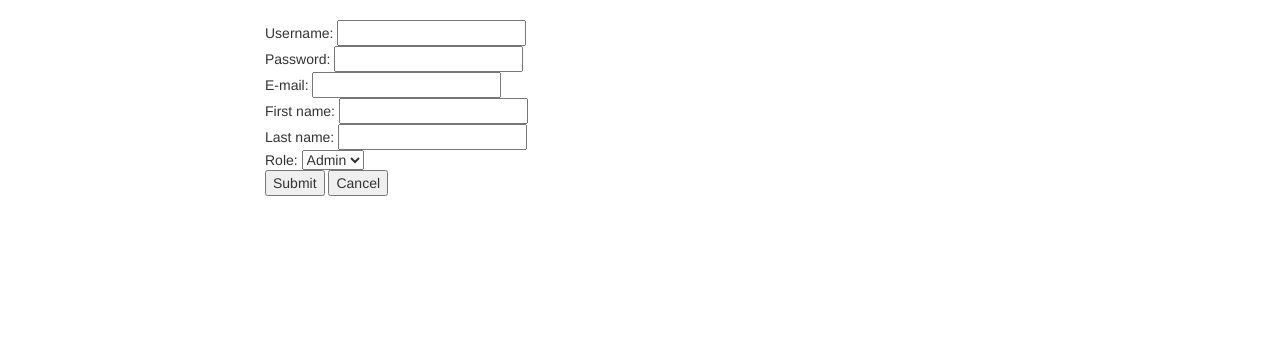
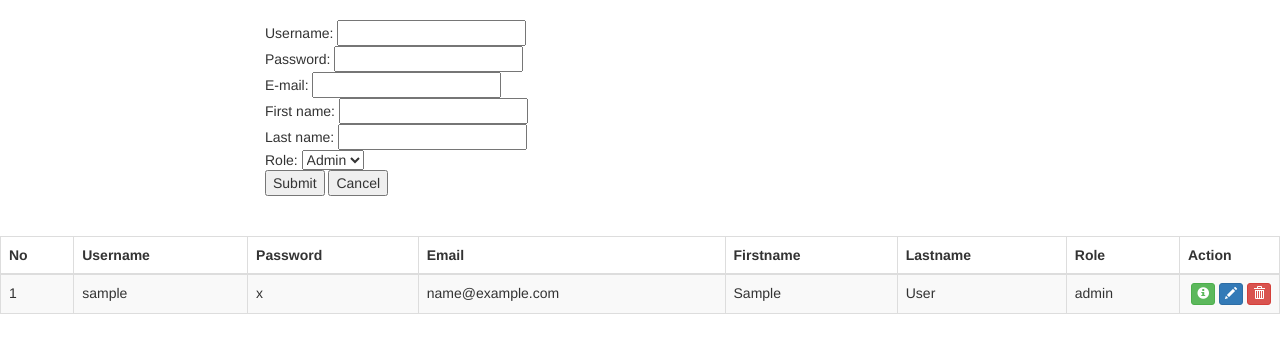
Before and after one commit to socheatameach/sochheata_customer_info, a PHP site: page /sochheata_customer_info-master/views/add_user.php in a window 1280 px wide. Shown: the top 353 px of the page. Run offline with PHP 8.4, Linux system fonts and the light colour scheme; tables that the repository leaves empty or names only in its code hold one stand-in row (values such as "Sample post").

Commit message:
[INIT] Init the latest version of project

```diff
--- a/controller/customer.php
+++ b/controller/customer.php
@@ -49,7 +49,7 @@ function add_customer($conn) {
 	$last_customer_id = $conn->insert_id;
 	add_service($conn, $GLOBALS['service'], $last_customer_id);
 	add_property($conn, $GLOBALS['property'], $last_customer_id);
-	header( "Location: http://localhost/sochheata_customer_info/views/list_customers.php");
+	header( "Location: http://localhost/sochheata_customer_info-master/views/list_customers.php");
 }
 
 
@@ -88,5 +88,5 @@ function delete_customer_by_id($conn, $customer_id) {
 	delete_property($conn, $customer_id);
 	$delete_customer_sql = build_sql_delete_by_id("customer", $where) ;
 	execute_sql($delete_customer_sql, $conn);
-	header( "Location: http://localhost/sochheata_customer_info/views/list_customers.php");
+	header( "Location: http://localhost/sochheata_customer_info-master/views/list_customers.php");
 }
--- a/dbcon.php
+++ b/dbcon.php
@@ -1,7 +1,7 @@
 <?php
 $servername = "localhost";
 $username = "root";
-$password = "root";
+$password = "";
 $dbname = "sochheata";
 
 // Create connection
--- a/index.php
+++ b/index.php
@@ -1,2 +1,2 @@
 <?php
-header( 'Location: http://localhost/sochheata_customer_info/views/list_customers.php' );
+header( 'Location: http://localhost/sochheata_customer_info-master/views/list_customers.php' );
--- a/views/add_user.php
+++ b/views/add_user.php
@@ -29,4 +29,58 @@
 	</div>
 </div>
 </body>
+<br>
+<br>
+
+		<?php
+
+		require "../dbcon.php";
+
+		$sql = "SELECT * FROM user;";
+		$result = $conn->query($sql);
+
+		?>
+		<table border="1" class="table table-striped table-bordered">
+			<thead>
+			    <tr>
+			        <th>No</th>
+			        <th>Username</th>
+			        <th>Password</th>
+			        <th>Email</th>
+			        <th>Firstname</th>
+			        <th>Lastname</th>
+			        <th>Role</th>
+			        <th width="100">Action</th>
+			    </tr>
+		  	</thead>
+			<?php
+				if ($result->num_rows > 0) { $i=1;
+				 while($row = $result->fetch_assoc()) {
+				  // echo $row['username']. "<br>";
+				  ?>
+				 <tr>
+					  <td><?php echo $i++ ?></td>
+					  <td><?php echo $row["username"]?></td>
+					  <td><?php echo $row["password"]?></td>
+					  <td><?php echo $row["email"]?></td>
+					  <td><?php echo $row["firstname"]?></td>
+					  <td><?php echo $row["lastname"]?></td>
+					  <td><?php echo $row["role"]?></td>
+				  	  <td class="text-right">
+							<a href='show_user.php?id=<?php echo $row["id"] ?>' class="btn btn-success btn-xs">
+								<span class="glyphicon glyphicon-info-sign"></span>
+							</a>
+							<a href='update_user.php?id=<?php echo $row["id"] ?>' class="btn btn-primary btn-xs">
+								<span class="glyphicon glyphicon-pencil"></span>
+							</a>
+							<a href='../controller/user.php?id=<?php echo $row["id"] ?>' class="btn btn-danger btn-xs">
+								<span class="glyphicon glyphicon-trash"></span>
+							</a>
+					  </td>
+				 </tr>
+				  <?php
+				 }
+				}
+			?>
+		</table>
 </html>
```
Also changed, not shown: controller/user.php (+28 -2 lines), views/add_customer.php (+11 -0 lines), views/list_customers.php (+20 -2 lines), views/update_user.php (added, +107 -0 lines).
